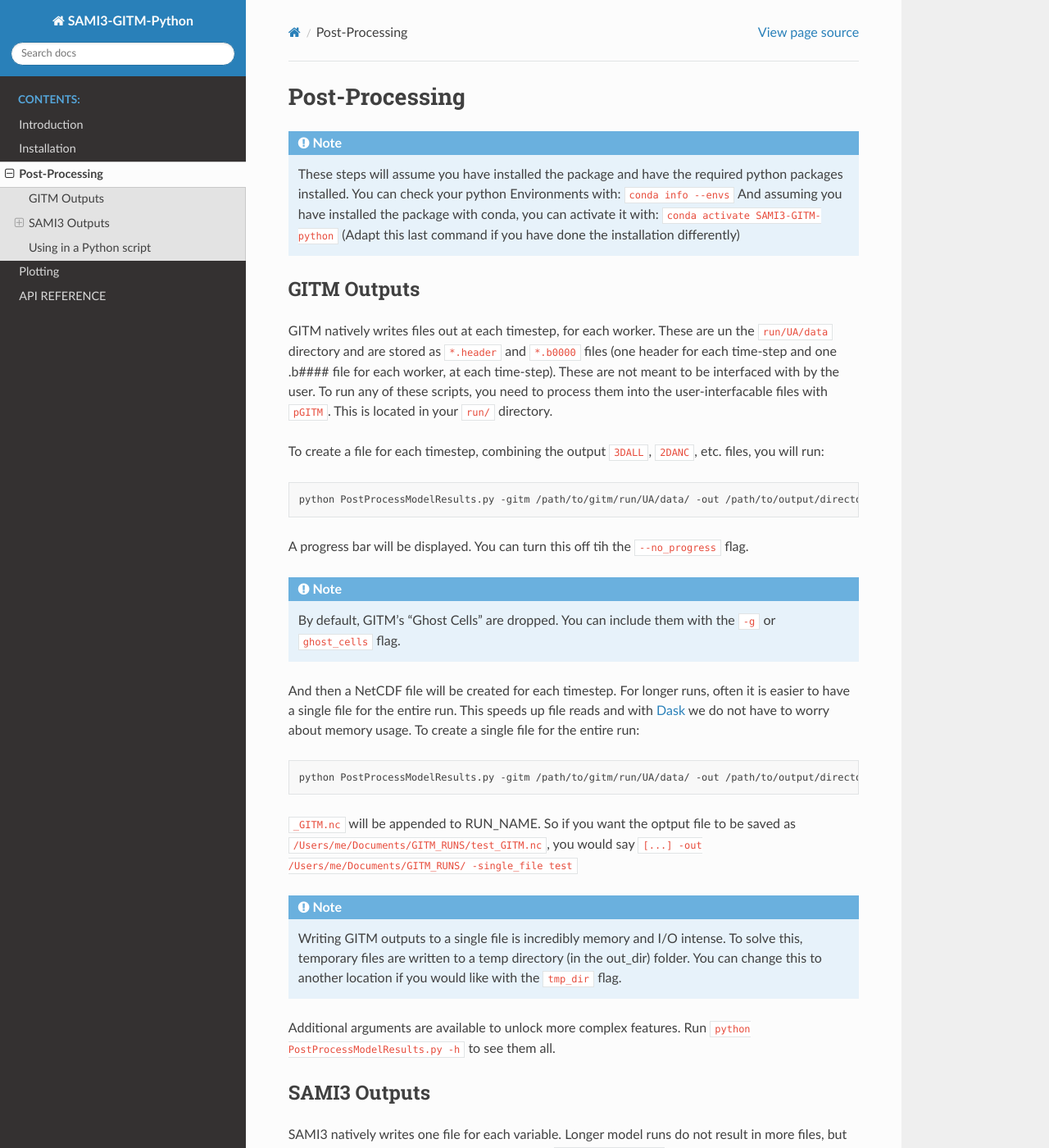
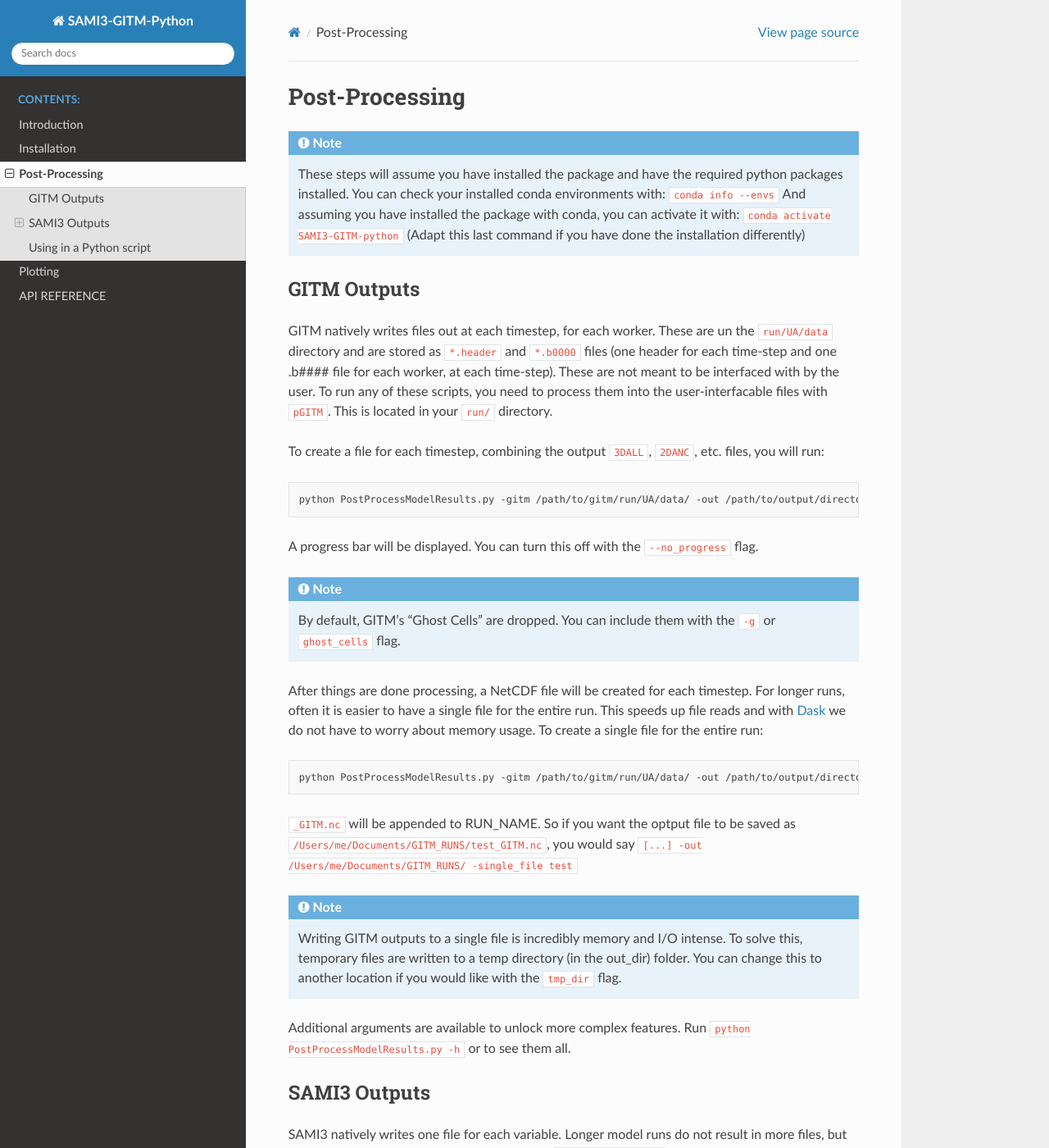
Before and after one commit to abukowski21/SAMI3-GITM-python, a Sphinx documentation site: the page built from docs/source/usage.rst, in a window 1280 px wide and 1400 px high. Shown: the whole window at 82% size. Built offline with Sphinx 7.4.7 and the Read the Docs theme 2.0.0, drawn with Linux system fonts in a browser that asks for light colours.

Commit message:
typos & some more cleanup

```diff
--- a/docs/source/usage.rst
+++ b/docs/source/usage.rst
@@ -5,7 +5,7 @@ Post-Processing
 
 
 .. note::
-    These steps will assume you have installed the package and have the required python packages installed. You can check your python Environments with:
+    These steps will assume you have installed the package and have the required python packages installed. You can check your installed conda environments with:
     ``conda info --envs``
     And assuming you have installed the package with conda, you can activate it with:
     ``conda activate SAMI3-GITM-python`` (Adapt this last command if you have done the installation differently)
@@ -23,12 +23,12 @@ To create a file for each timestep, combining the output ``3DALL``, ``2DANC``, e
 
     python PostProcessModelResults.py -gitm /path/to/gitm/run/UA/data/ -out /path/to/output/directory/
 
-A progress bar will be displayed. You can turn this off tih the ``--no_progress`` flag.
+A progress bar will be displayed. You can turn this off with the ``--no_progress`` flag.
 
 .. note::
     By default, GITM's "Ghost Cells" are dropped. You can include them with the ``-g`` or ``ghost_cells`` flag.
 
-And then a NetCDF file will be created for each timestep. For longer runs, often it is easier to have a single file for the entire run. This speeds up file reads and with Dask_ we do not have to worry about memory usage. To create a single file for the entire run:
+After things are done processing, a NetCDF file will be created for each timestep. For longer runs, often it is easier to have a single file for the entire run. This speeds up file reads and with Dask_ we do not have to worry about memory usage. To create a single file for the entire run:
 
 .. _Dask: https://docs.xarray.dev/en/stable/user-guide/dask.html
 
@@ -43,7 +43,7 @@ And then a NetCDF file will be created for each timestep. For longer runs, often
     Writing GITM outputs to a single file is incredibly memory and I/O intense. To solve this, temporary files are written to a temp directory (in the out_dir) folder. You can change this to another location if you would like with the ``tmp_dir`` flag.
 
 
-Additional arguments are available to unlock more complex features. Run ``python PostProcessModelResults.py -h`` to see them all.
+Additional arguments are available to unlock more complex features. Run ``python PostProcessModelResults.py -h`` or  to see them all.
 
 
 SAMI3 Outputs
```
